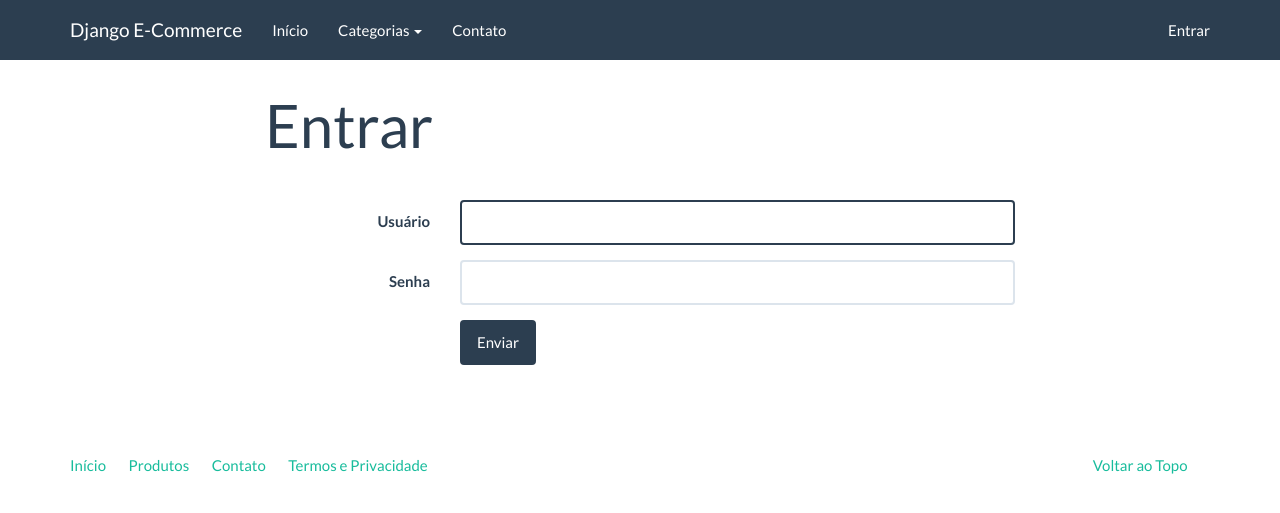
After one commit to ianma9/djangoecommerce, a Django app: page /entrar/ in a window 1280 px wide. The commit adds this page. Shown: the top 513 px of the page. Run offline with Django 3.2, Linux system fonts and the light colour scheme; tables that the repository leaves empty hold one stand-in row (values such as "Sample post"); some libraries are stand-ins or nearby versions.

Commit message:
criação das views de login e logout

```diff
--- a/djangoecommerce/catalog/views.py
+++ b/djangoecommerce/catalog/views.py
@@ -1,6 +1,7 @@
 from django.shortcuts import render
 
 from .models import Product, Category
+
 
 def product_list(request):
 
--- a/djangoecommerce/core/templates/base.html
+++ b/djangoecommerce/core/templates/base.html
@@ -38,7 +38,11 @@
 			</li>
           </ul>
           <ul class="nav navbar-nav navbar-right">
-            <li><a href="#">Minha Conta</a></li>
+            {% if user.is_authenticated %}
+            <li><a href="{% url 'logout' %}">Sair</a></li>
+            {% else %}
+            <li><a href="{% url 'login' %}">Entrar</a></li>
+            {% endif %}
           </ul>
         </div>
       </div>
--- /dev/null
+++ b/djangoecommerce/core/templates/login.html
@@ -0,0 +1,48 @@
+{% extends "base.html" %}
+
+{%load widget_tweaks %}
+
+{% block title %}Entrar | {{ block.super }}{% endblock %}
+
+{% block container %}
+<div class="row">
+    <div class="col-md-8 col-md-offset-2">
+        <div class="page-header">
+            <h1>Entrar</h1>
+        </div>
+        <form class="form-horizontal" method="post">
+            {% csrf_token %}
+            {% for error in form.non_field_errors %}
+            <div class="alert alert-danger">
+                {{ error }}
+            </div>
+            {% endfor %}
+            <fieldset>
+                <div class="form-group{% if form.username.errors %} has-error{% endif %}">
+                  <label for="{{ form.username.auto_id }}" class="col-md-3 control-label">{{ form.username.label }}</label>
+                  <div class="col-md-9">
+                    {% render_field form.username class="form-control" %}
+                    {% for error in form.username.errors %}
+                    <span class="help-block">{{ error }}</span>
+                    {% endfor %}
+                  </div>
+                </div>
+                <div class="form-group{% if form.password.errors %} has-error{% endif %}">
+                  <label for="{{ form.password.auto_id }}" class="col-md-3 control-label">{{ form.password.label }}</label>
+                  <div class="col-md-9">
+                    {% render_field form.password class="form-control" %}
+                    {% for error in form.password.errors %}
+                    <span class="help-block">{{ error }}</span>
+                    {% endfor %}
+                  </div>
+                </div>
+                <div class="form-group">
+                  <div class="col-md-9 col-md-offset-3">
+                    <button type="submit" class="btn btn-primary">Enviar</button>
+                  </div>
+                </div>
+            </fieldset>
+        </form>
+    </div>
+</div>
+{% endblock %}
--- a/djangoecommerce/djangoecommerce/settings.py
+++ b/djangoecommerce/djangoecommerce/settings.py
@@ -37,6 +37,7 @@ INSTALLED_APPS = [
     'django.contrib.sessions',
     'django.contrib.messages',
     'django.contrib.staticfiles',
+    'widget_tweaks',
 
     'core',
     'catalog',
@@ -127,3 +128,8 @@ USE_TZ = True
 # https://docs.djangoproject.com/en/3.0/howto/static-files/
 
 STATIC_URL = '/static/'
+
+
+#auth
+LOGIN_URL = 'login'
+LOGIN_REDIRECT_URL = 'index'
--- a/djangoecommerce/djangoecommerce/urls.py
+++ b/djangoecommerce/djangoecommerce/urls.py
@@ -15,11 +15,15 @@ Including another URLconf
 """
 from django.contrib import admin
 from django.urls import path, include
+from django.contrib.auth.views import LoginView, LogoutView
 from core import views
+
 
 urlpatterns = [
     path('', views.index, name='index'),
     path('contato/', views.contact, name='contact'),
+    path('entrar/', LoginView.as_view(template_name='login.html'), name='login'),
+    path('sair/', LogoutView.as_view(next_page='index'), name='logout'),
     path('catalogo/', include('catalog.urls')),
     path('admin/', admin.site.urls),
 ]
```
Also changed, not shown: 1 other file.
